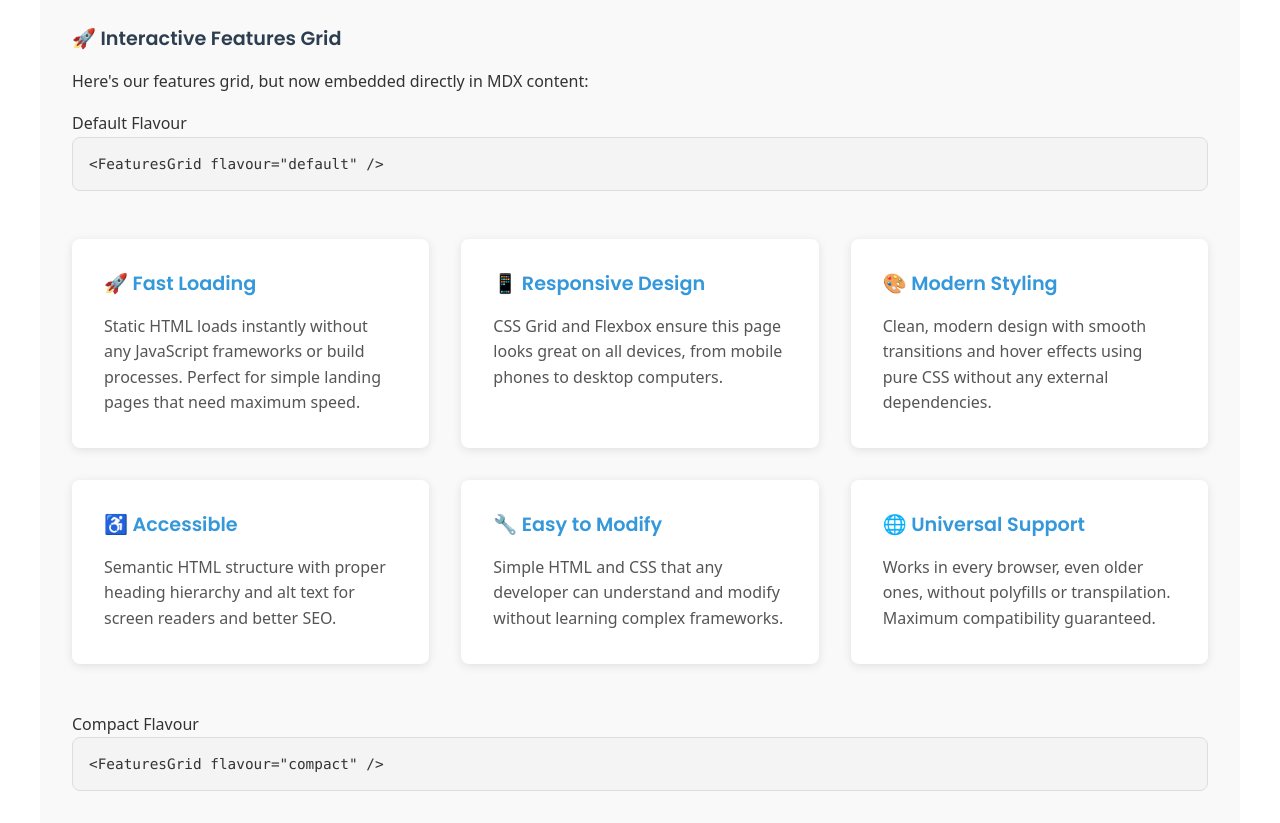
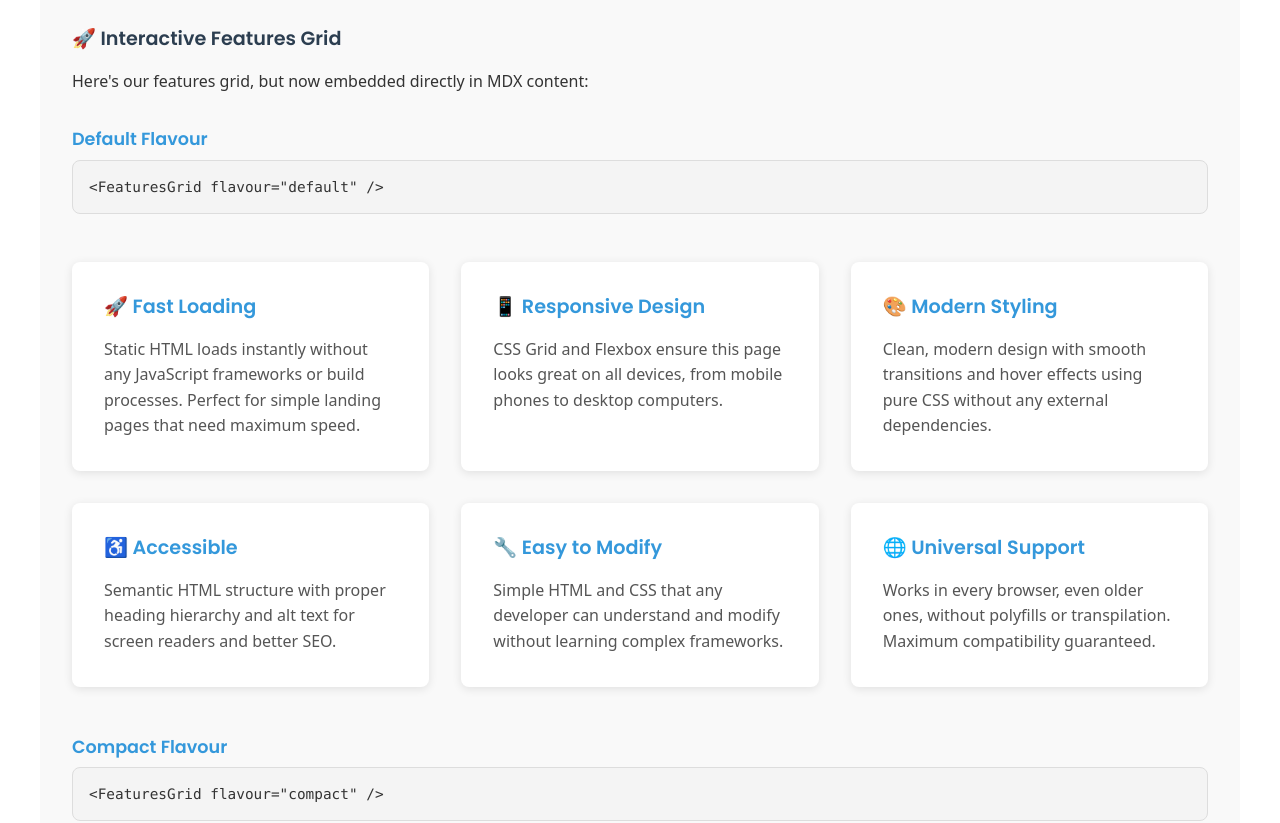
Before and after one commit to webventurer/landing-nextjs, a Next.js app: page /comparison5 in a window 1280 px wide. Shown: the part 1800-2623 px from the top of the page. Built offline with nearby package versions, Linux system fonts and the light colour scheme.

Commit message:
Add styling for H4 tags

```diff
--- a/src/app/comparison5/page.module.scss
+++ b/src/app/comparison5/page.module.scss
@@ -103,6 +103,15 @@ $weight-critical: 700;         // Alerts, hero text
   margin-top: $spacing-xxl;
   margin-bottom: $spacing-md;
   line-height: 1.4;
+}
+
+.h4 {
+  @include heading-base;
+  font-size: 1.1rem;
+  margin-top: $spacing-xl;
+  margin-bottom: $spacing-sm;
+  line-height: 1.4;
+  color: $color-primary;
 }
 
 // Text elements
--- a/src/app/comparison5/page.tsx
+++ b/src/app/comparison5/page.tsx
@@ -30,6 +30,7 @@ const components = {
   h1: (props: ComponentProps<'h1'>) => <h1 className={pageStyles.h1} {...props} />,
   h2: (props: ComponentProps<'h2'>) => <h2 className={pageStyles.h2} {...props} />,
   h3: (props: ComponentProps<'h3'>) => <h3 className={pageStyles.h3} {...props} />,
+  h4: (props: ComponentProps<'h4'>) => <h4 className={pageStyles.h4} {...props} />,
   p: (props: ComponentProps<'p'>) => <p className={pageStyles.paragraph} {...props} />,
   ul: (props: ComponentProps<'ul'>) => <ul className={pageStyles.list} {...props} />,
   li: (props: ComponentProps<'li'>) => <li className={pageStyles.listItem} {...props} />,
```
